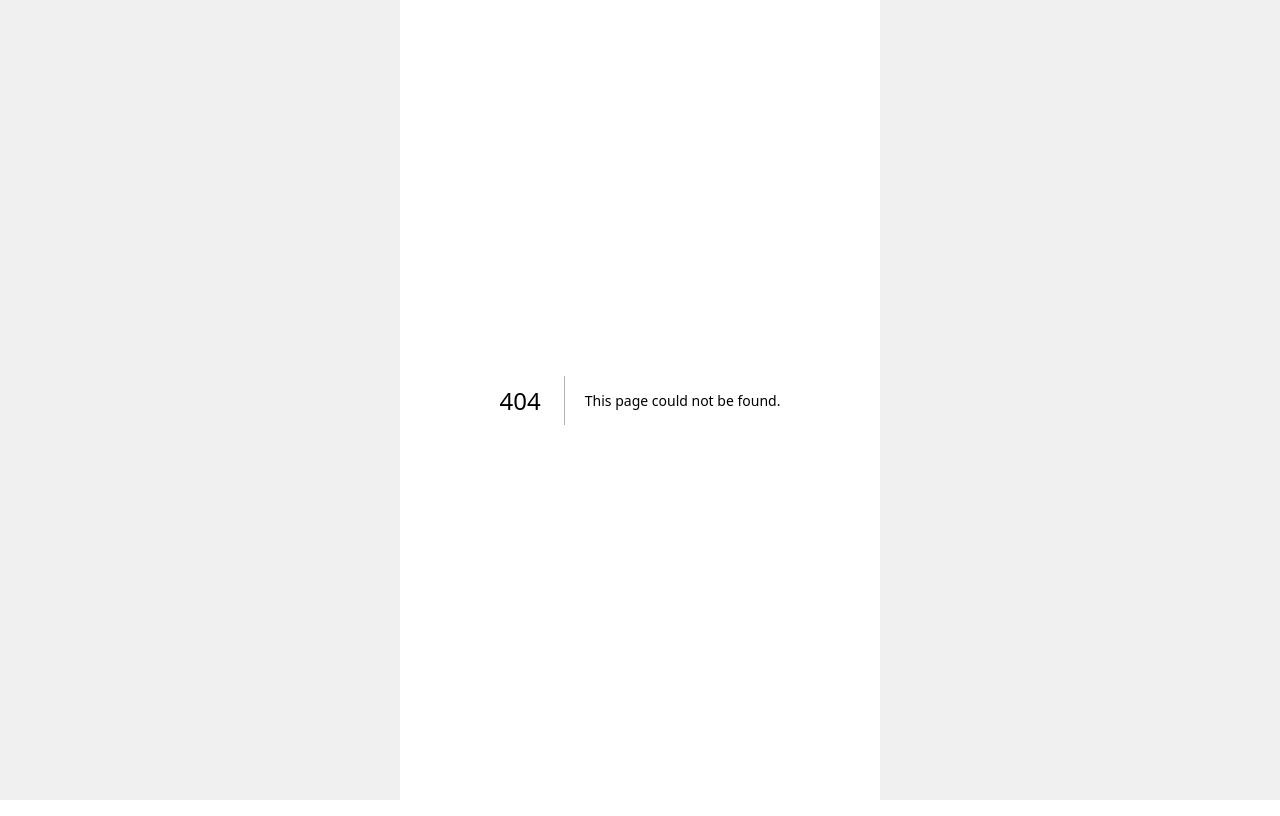
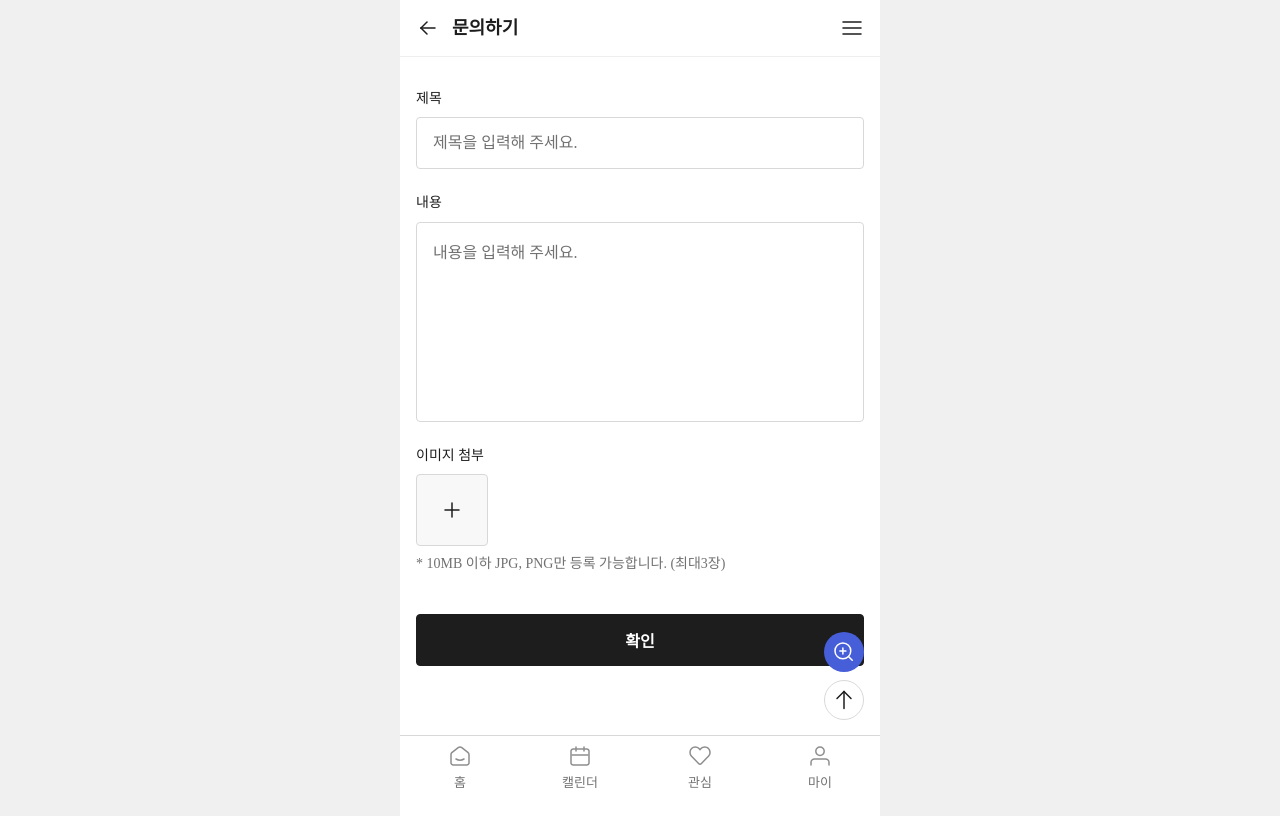
Before and after one commit to metamonster-dev/art-guide-run-client, a Next.js app: page /news/contact in a window 1280 px wide. Before the commit this address had no page. Built offline with nearby package versions, Linux system fonts and the light colour scheme; a web font is replaced by a local one.

Commit message:
publish: 소식 페이지 진행중

```diff
--- /dev/null
+++ b/src/app/news/contact/page.tsx
@@ -0,0 +1,76 @@
+import Header from "@/app/shared/components/layout/header";
+import Floating from "@/app/shared/components/layout/floating";
+import BottomNav from "@/app/shared/components/layout/bottomNav";
+
+const ContactPage = () => {
+  return (
+    <>
+      <div className="sticky_menu">
+        <Header title="문의하기" isBack />
+      </div>
+
+      <div id="contents" tabIndex={-1}>
+        <Floating bottom={80} />
+        <BottomNav />
+
+        <div className="pt_32 pb_150">
+          <div className="inner">
+            <form id="contactForm">
+              <div className="input_list_area gap_24">
+                <div className="label_input_area">
+                  <label htmlFor="title" className="label">제목</label>
+                  <input
+                    type="text"
+                    name="title"
+                    id="title"
+                    className="input"
+                    placeholder="제목을 입력해 주세요."
+                  />
+                </div>
+
+                <div className="label_input_area">
+                  <label htmlFor="content" className="label">내용</label>
+                  <textarea
+                    name="content"
+                    id="content"
+                    cols={30}
+                    rows={10}
+                    className="textarea"
+                    placeholder="내용을 입력해 주세요."
+                  ></textarea>
+                </div>
+
+                <div className="label_input_area">
+                  <span className="label">이미지 첨부</span>
+                  <div className="img_input_list_area">
+                    <div className="img_input">
+                      <input
+                        type="file"
+                        name="img"
+                        id="img"
+                        accept=".jpg, .jpeg, .png"
+                      />
+                      <label htmlFor="img"><span>이미지 첨부</span></label>
+                    </div>
+                  </div>
+                  <span className="input_desc_text02">
+                    * 10MB 이하 JPG, PNG만 등록 가능합니다. (최대3장)
+                  </span>
+                </div>
+              </div>
+
+              <button
+                type="submit"
+                className="btn btn_style01 btn_size_52 w_full mt_40"
+              >
+                확인
+              </button>
+            </form>
+          </div>
+        </div>
+      </div>
+    </>
+  );
+};
+
+export default ContactPage;
--- a/src/app/shared/components/slider/tabBtn.tsx
+++ b/src/app/shared/components/slider/tabBtn.tsx
@@ -3,7 +3,7 @@ import SwiperCore, { Swiper as SwiperClass } from 'swiper';
 import { Swiper, SwiperSlide } from 'swiper/react';
 import { TabBtn } from '@/app/shared/types/tab.type';
 
-interface Props {
+interface TabBtnProps {
   className?: string;
   spaceBetween?: number;
   tabs: TabBtn[];
@@ -17,7 +17,7 @@ const TabBtnSlider = ({
   tabs,
   active,
   setActive,
-}: Props) => {
+}: TabBtnProps) => {
   const swiperRef = useRef<SwiperCore | null>(null);
 
   useEffect(() => {
```
Also changed, not shown: src/app/news/faq/page.tsx (added, +92 -0 lines), src/app/news/notice/page.tsx (added, +21 -0 lines), src/app/news/promotion/page.tsx (added, +21 -0 lines).
